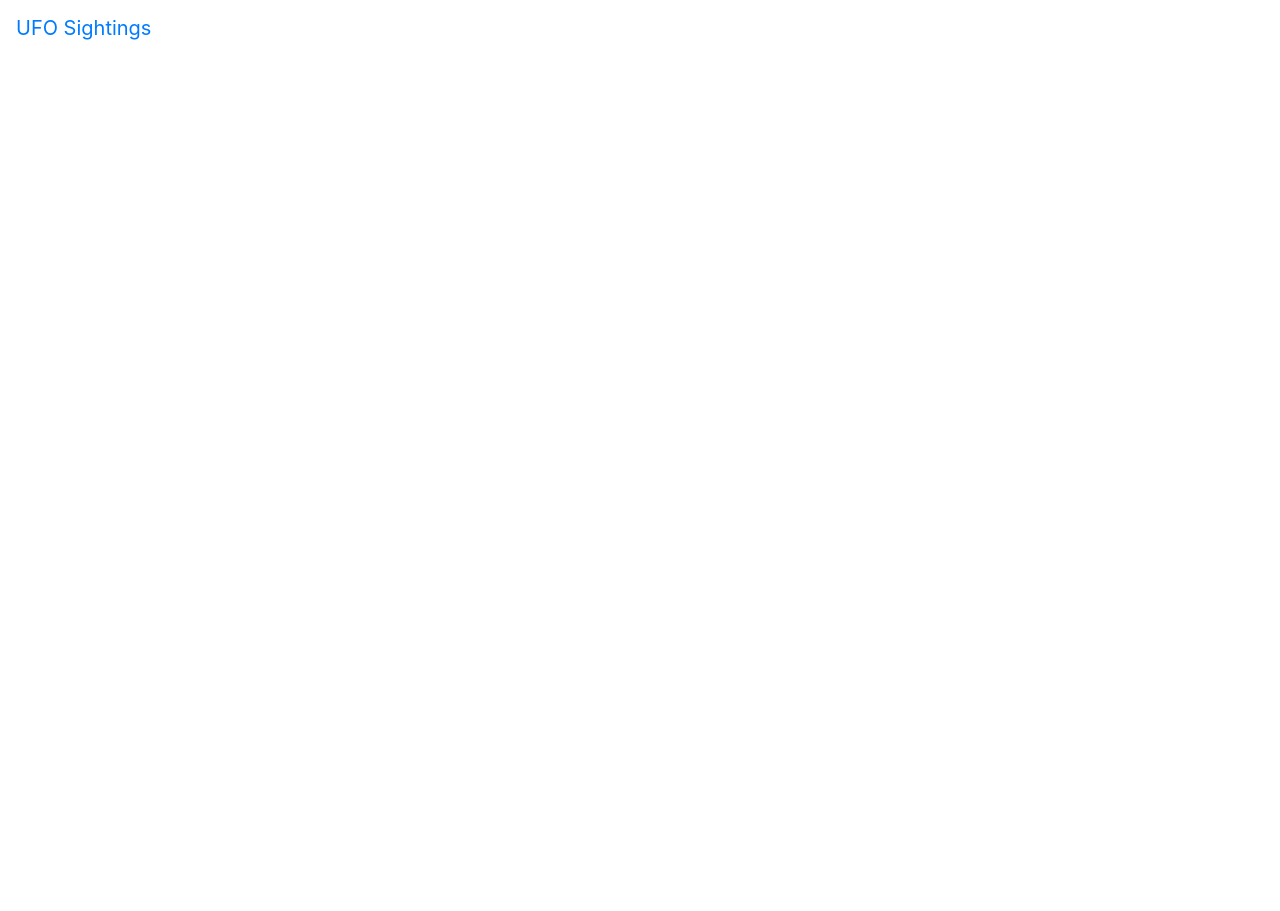
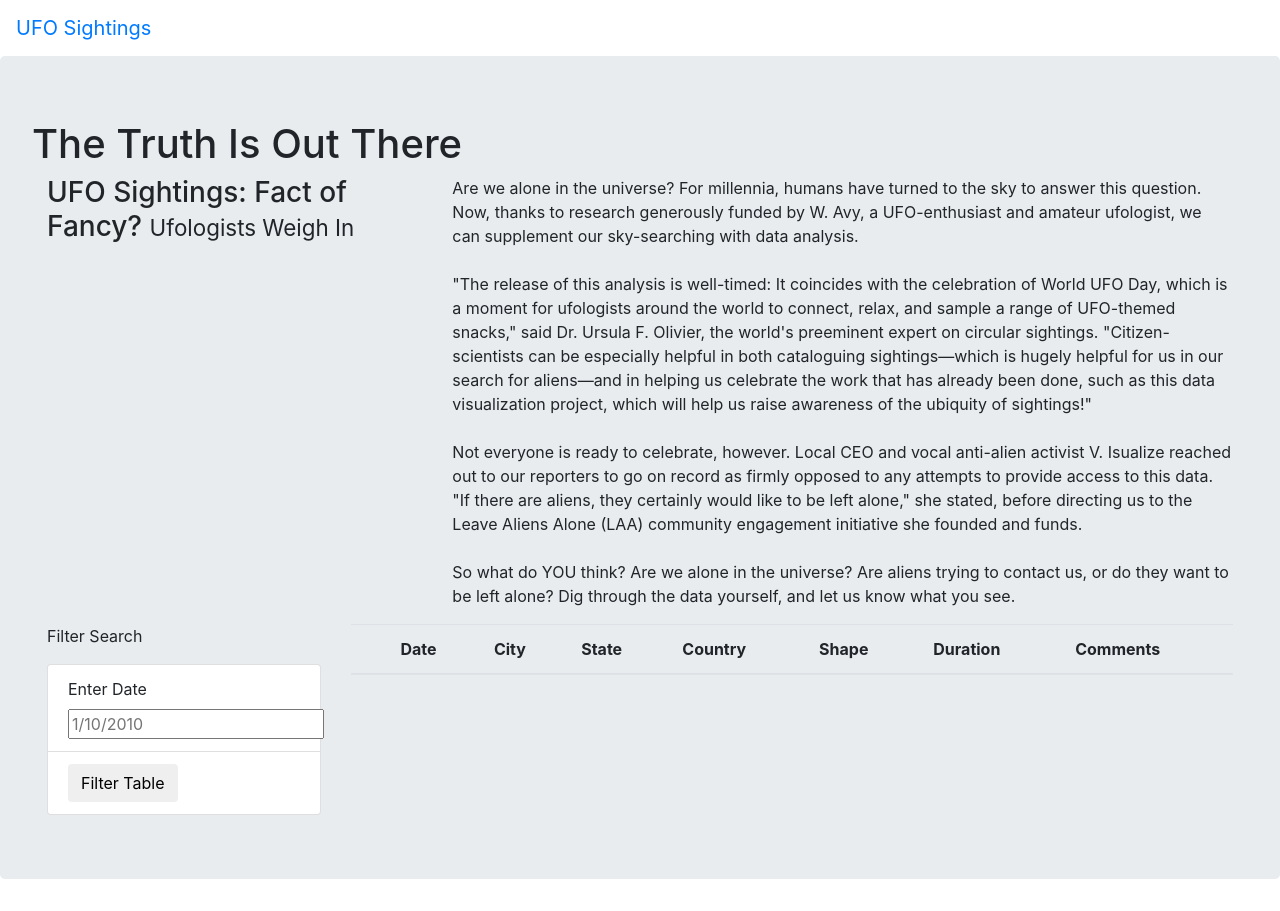
Before and after one commit to cgruns4/UFOs, a plain HTML site: page index.html in a window 1280 px wide. Before the commit the page ends 800 px from the top, so only its background shows below. Drawn offline with nearby package versions, Linux system fonts and the light colour scheme; files that its build step writes are made by us from their sources.

Commit message:
added table to html

```diff
--- a/index.html
+++ b/index.html
@@ -19,8 +19,62 @@
         <nav class="navbar navbar-expand-lg">
             <a class="navbar-brand" href="index.html">UFO Sightings</a>
         </nav>
+    </div>
 
+    <div class="jumbotron">
+        <h1>The Truth Is Out There</h1>
+    <div>
+
+    <div class="container-fluid">
+        <div class="row">
+            <div class="col-md-4">
+            <h3>UFO Sightings: Fact of Fancy? <small>Ufologists Weigh In</small></h3>
+            </div>
+            <div class="col-md-8">
+            <p>
+                Are we alone in the universe? For millennia, humans have turned to the sky to answer this question. Now, thanks to research generously funded by W. Avy, a UFO-enthusiast and amateur ufologist, we can supplement our sky-searching with data analysis.<br><br>"The release of this analysis is well-timed: It coincides with the celebration of World UFO Day, which is a moment for ufologists around the world to connect, relax, and sample a range of UFO-themed snacks," said Dr. Ursula F. Olivier, the world's preeminent expert on circular sightings. "Citizen-scientists can be especially helpful in both cataloguing sightings—which is hugely helpful for us in our search for aliens—and in helping us celebrate the work that has already been done, such as this data visualization project, which will help us raise awareness of the ubiquity of sightings!"<br><br>Not everyone is ready to celebrate, however. Local CEO and vocal anti-alien activist V. Isualize reached out to our reporters to go on record as firmly opposed to any attempts to provide access to this data. "If there are aliens, they certainly would like to be left alone," she stated, before directing us to the Leave Aliens Alone (LAA) community engagement initiative she founded and funds.<br><br>So what do YOU think? Are we alone in the universe? Are aliens trying to contact us, or do they want to be left alone? Dig through the data yourself, and let us know what you see.
+            </p>
+            <div>
+        </div>
     </div>
+
+    <div class="container-fluid">
+        <div class="row">
+          <div class="col-md-3">
+            <form>
+                <p>Filter Search</p>
+                    <ul class="list-group">
+                        <li class="list-group-item">
+                            <label for="date">Enter Date</label>
+                            <input type="text" placeholder="1/10/2010" id="datetime" />
+                        </li>
+                        <li class="list-group-item">
+                            <button id="filter-btn" type="button" class="btn btn-default">Filter Table</button>
+                        </li>
+                    </ul>
+            </form>
+          </div>
+          <div class="col-md-9">
+            <table class="table table-striped">
+              <thead>
+                <tr>
+                  <th>
+                    <th>Date</th>
+                    <th>City</th>
+                    <th>State</th>
+                    <th>Country</th>
+                    <th>Shape</th>
+                    <th>Duration</th>
+                    <th>Comments</th>
+                  </th>
+                </tr>
+              </thead>
+              <tbody></tbody>
+            </table>
+          </div>
+        </div>
+      </div>
+
 
 </body>
 </html>
```
